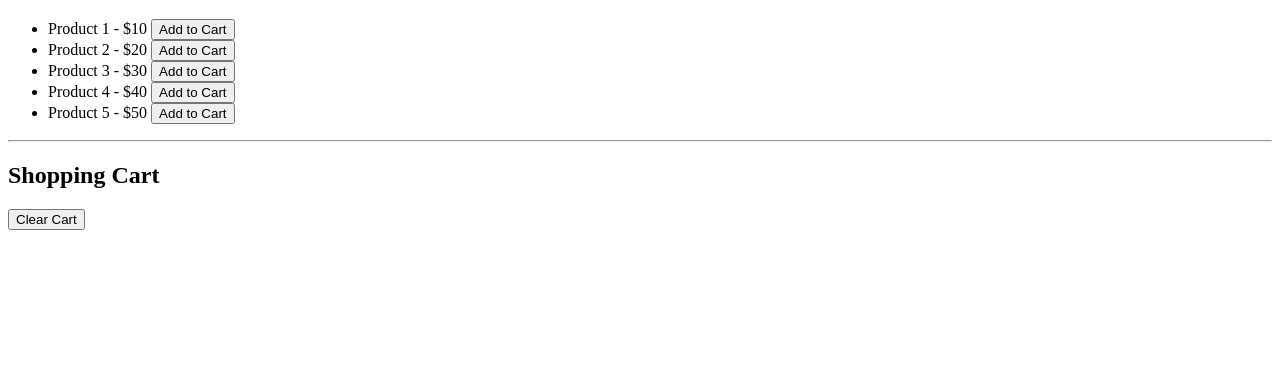
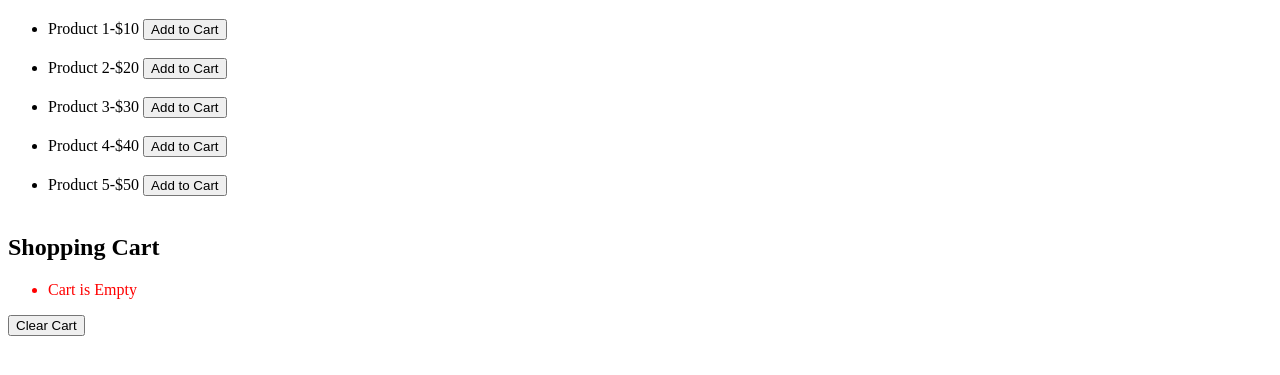
Before and after one commit to acciojob/shopping-cart-sessions-Ykk2001, a website: page main.html in a window 1280 px wide. Both pictures are taken after a click on the button "Clear Cart". Shown: the part 61-436 px from the top of the page. Drawn offline with Linux system fonts and the light colour scheme.

Commit message:
created a submission

```diff
--- a/main.html
+++ b/main.html
@@ -1,19 +1,116 @@
 <!DOCTYPE html>
-
-<html>
-  <head>
-    <link rel="stylesheet" href="styles.css" />
-  </head>
-
-  <body>
-    <!-- do not edit this file -->
+<html lang="en">
+<head>
+    <meta charset="UTF-8">
+    <meta name="viewport" content="width=device-width, initial-scale=1.0">
+    <title>Document</title>
+</head>
+<body>
     <h1>Products</h1>
     <ul id="product-list"></ul>
-    <hr />
-    <h2>Shopping Cart</h2>
+	<h2>Shopping Cart</h2>
     <ul id="cart-list"></ul>
     <button id="clear-cart-btn">Clear Cart</button>
 
-    <script type="text/javascript" src="./script.js"></script>
-  </body>
+    <script>
+        const products=[
+            {
+            id:1,name:"Product 1",price:10
+            },
+            {
+             id:2,name:"Product 2",price:20
+            },
+            {
+             id:3,name:"Product 3",price:30
+            },
+            {
+             id:4,name:"Product 4",price:40
+            },
+            {
+             id:5,name:"Product 5",price:50
+            }
+    ]
+        //select element
+        const productList=document.getElementById('product-list');
+        const cartList=document.getElementById('cart-list');
+        const clearCartBtn=document.getElementById('clear-cart-btn');
+
+        //retrive cart from sessionStorage
+        let cart=JSON.parse(sessionStorage.getItem('cart')) || [];
+
+         //firstly all product has beem rendered on ui
+        function renderProducts()
+        {
+          products.forEach((product)=>{
+            let li=document.createElement('li');
+            li.innerHTML=`${product.name}-$${product.price}
+             <button class='add-to-cart-btn' data-id='${product.id}'>Add to Cart</button>
+            `
+            productList.appendChild(li);
+            productList.appendChild(document.createElement('br'));
+          })
+
+          //add listener to the each btn in alist
+
+          document.querySelectorAll('.add-to-cart-btn').forEach((btn)=>{
+            btn.addEventListener('click',()=>{
+                const productId=btn.getAttribute('data-id');
+                addToCart(productId);
+                // console.log(productId)
+            })
+          })
+        }
+        renderProducts()
+
+        function addToCart(productId)
+        {
+            //we will gt product with the help of ID
+         const product=products.find((p)=>p.id==productId);
+         if(product)
+         {
+           cart.push(product);
+           updateSessionStorage();
+           renderCart()
+         }
+        }
+        //update session storage after adding the product iniside the cart
+        function updateSessionStorage()
+        {
+            sessionStorage.setItem('cart',JSON.stringify(cart))
+        }
+
+        //render the cart items
+        function renderCart()
+        {
+         cartList.innerText='';
+
+         if(cart.length==0)
+         {
+            const emptyMsg=document.createElement('li');
+            emptyMsg.textContent='Cart is Empty';
+            emptyMsg.style.color='red';
+            cartList.appendChild(emptyMsg);
+            return;
+         }
+
+         cart.forEach((item)=>{
+            const li=document.createElement('li');
+            li.textContent=`${item.name} -$${item.price}`;
+            cartList.appendChild(li);
+         })
+        }//renderCart
+
+        //clear Entire Cart
+        clearCartBtn.addEventListener('click',()=>{
+            clearCart()
+        })
+        function clearCart()
+        {
+            cart=[];
+            updateSessionStorage()
+            renderCart()
+        }
+
+    </script>
+</body>
 </html>
--- a/script.js
+++ b/script.js
@@ -1,38 +1,38 @@
-// This is the boilerplate code given for you
-// You can modify this code
-// Product data
-const products = [
-  { id: 1, name: "Product 1", price: 10 },
-  { id: 2, name: "Product 2", price: 20 },
-  { id: 3, name: "Product 3", price: 30 },
-  { id: 4, name: "Product 4", price: 40 },
-  { id: 5, name: "Product 5", price: 50 },
-];
+// // This is the boilerplate code given for you
+// // You can modify this code
+// // Product data
+// const products = [
+//   { id: 1, name: "Product 1", price: 10 },
+//   { id: 2, name: "Product 2", price: 20 },
+//   { id: 3, name: "Product 3", price: 30 },
+//   { id: 4, name: "Product 4", price: 40 },
+//   { id: 5, name: "Product 5", price: 50 },
+// ];
 
-// DOM elements
-const productList = document.getElementById("product-list");
+// // DOM elements
+// const productList = document.getElementById("product-list");
 
-// Render product list
-function renderProducts() {
-  products.forEach((product) => {
-    const li = document.createElement("li");
-    li.innerHTML = `${product.name} - $${product.price} <button class="add-to-cart-btn" data-id="${product.id}">Add to Cart</button>`;
-    productList.appendChild(li);
-  });
-}
+// // Render product list
+// function renderProducts() {
+//   products.forEach((product) => {
+//     const li = document.createElement("li");
+//     li.innerHTML = `${product.name} - $${product.price} <button class="add-to-cart-btn" data-id="${product.id}">Add to Cart</button>`;
+//     productList.appendChild(li);
+//   });
+// }
 
-// Render cart list
-function renderCart() {}
+// // Render cart list
+// function renderCart() {}
 
-// Add item to cart
-function addToCart(productId) {}
+// // Add item to cart
+// function addToCart(productId) {}
 
-// Remove item from cart
-function removeFromCart(productId) {}
+// // Remove item from cart
+// function removeFromCart(productId) {}
 
-// Clear cart
-function clearCart() {}
+// // Clear cart
+// function clearCart() {}
 
-// Initial render
-renderProducts();
-renderCart();
+// // Initial render
+// renderProducts();
+// renderCart();
```
